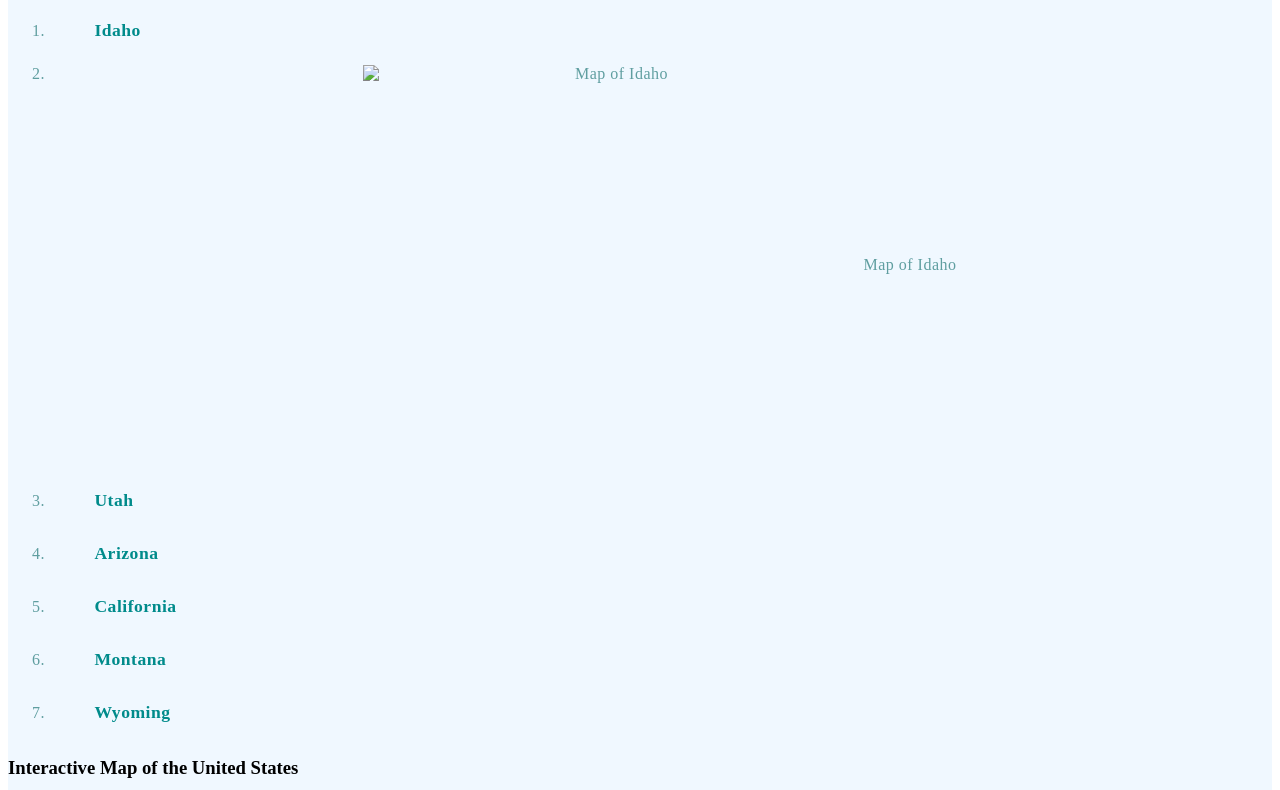
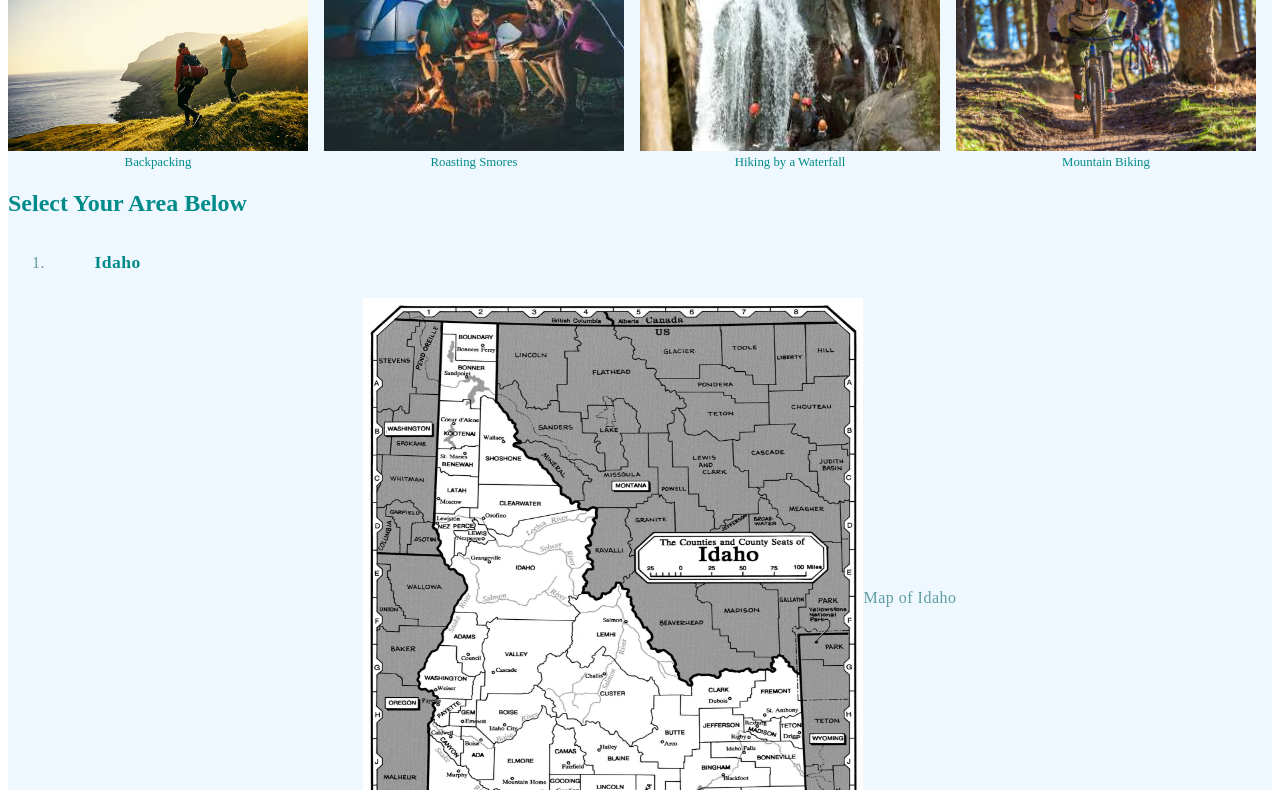
Before and after one commit to KennaWilson/dwdd1600, a plain HTML site: page 05images/areamap.html in a window 1280 px wide. Shown: the part 576-1366 px from the top of the page. Drawn offline with Linux system fonts and the light colour scheme.

Commit message:
Add files via upload

```diff
--- a/05images/05images.css
+++ b/05images/05images.css
@@ -40,6 +40,7 @@ h2 {
     color:darkcyan;
 }
 
+
 ol li {
     color:cadetblue;
     letter-spacing: .5px;
@@ -81,6 +82,11 @@ main h1 {
 }
 
 main h2 {
+    color:cadetblue;
+    margin-bottom: .2rem;
+}
+
+main h3 {
     color:cadetblue;
     margin-bottom: .2rem;
 }
@@ -154,11 +160,12 @@ div.gallery {
     flex-wrap: wrap;
 }
 div.gallery figure {
-margin: 0rem 0 0 0;
+    margin: .2rem 1rem 0 0;
 }
+
 div.gallery figcaption {
     font-size: .8rem;
-    color: #b64e11;
+    color: darkcyan;
     text-align: center;
 }
 
--- a/05images/areamap.html
+++ b/05images/areamap.html
@@ -26,7 +26,7 @@
             <li><a href="meetourguides.html">Meet Our Guides</a></li>
         </ul>
 
-        <nav>
+
                 <h1>Area Map</h1>
                 <p>Looking for your next adventure? Our website makes it easy to discover exciting excursions right in
                     your area! Simply enter your location and the type of adventure you're craving—whether it’s a
@@ -57,6 +57,29 @@
                 </figure>
                 </div>
 
+                <div class="gallery">
+                    <figure>
+                    <img src="images/backpackingoncoast.jpg" alt="Backpacking" width="300" height="200" loading="lazy">
+                    <figcaption>Backpacking</figcaption>
+                </figure>
+
+                <figure class="gallery">
+                    <img src="images/familycamping.jpg" alt="Roasting Smores" width="300" height="200" loading="lazy">
+                    <figcaption>Roasting Smores</figcaption>
+                </figure>
+
+                <figure class="gallery">
+                    <img src="images/waterfall.jpg" alt="Hiking by a Waterfall" width="300" height="200" loading="lazy">
+                    <figcaption>Hiking by a Waterfall</figcaption>
+                </figure>
+
+                <figure class="gallery">
+                    <img src="images/MountainBiking.jpg" alt="Mountain Biking" width="300" height="200" loading="lazy">
+                    <figcaption>Mountain Biking</figcaption>
+                </figure>
+                </div>
+
+
 
                 <h2>Select Your Area Below</h2>
                 <ol>
@@ -64,10 +87,12 @@
 
                     <!-- Wrap the figure inside an li element-->
                     <li>
+                        <div>
                         <figure class="areamap">
-                            <img src="images/map.jpg" alt="Map of Idaho" width="500" height="400">
+                            <img src="images/Idahomap.jpg" alt="Map of Idaho" width="500" height="600">
                             <figcaption>Map of Idaho</figcaption>
                         </figure>
+                         </div>
                     </li>
 
                     <li><a href="utah.html">Utah</a></li>
@@ -82,7 +107,7 @@
                 <p>Find Where You Are On The Map</p>
 
 
-        </nav>
+
 
 
     </nav>
```
Also changed, not shown: 05images/images/Idahomap.jpg (added), 05images/images/MountainBiking.jpg (added), 05images/images/backpackingoncoast.jpg (added), 05images/images/familycamping.jpg (added), 05images/images/waterfall.jpg (added).
